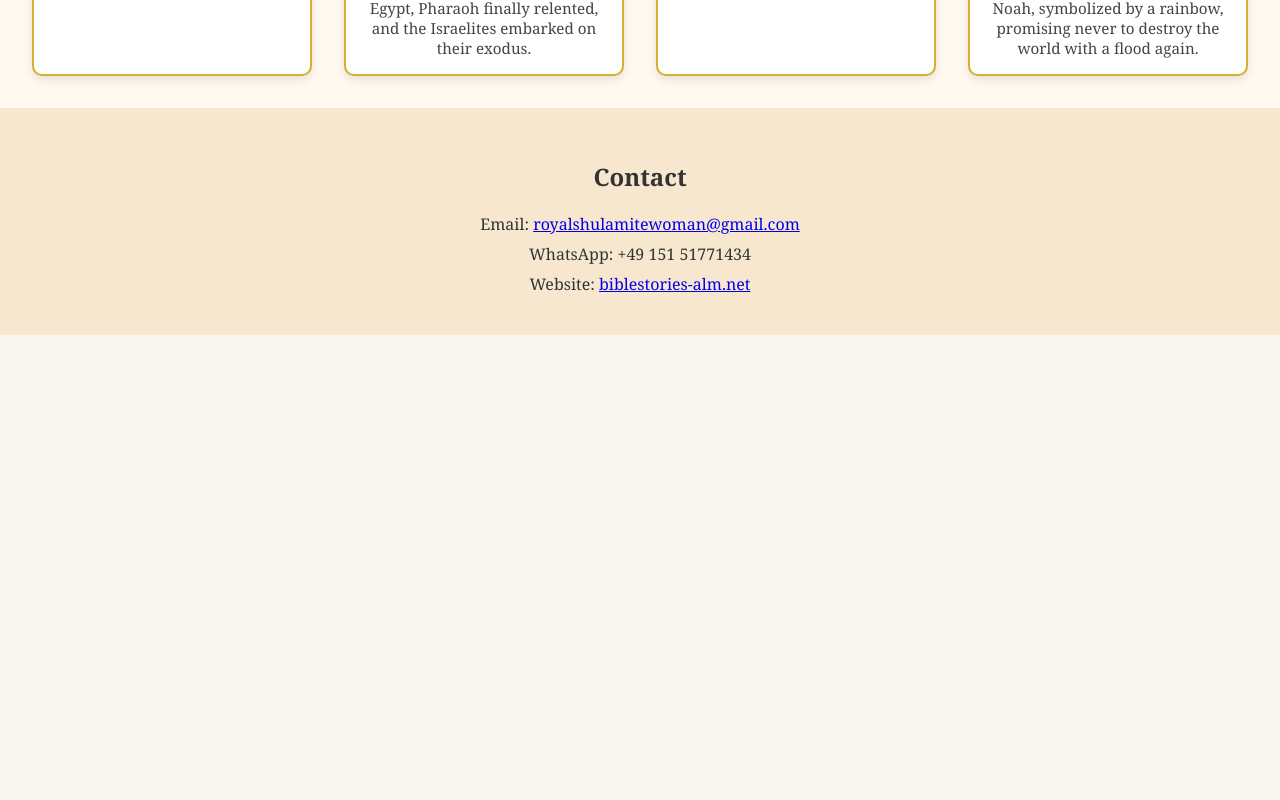
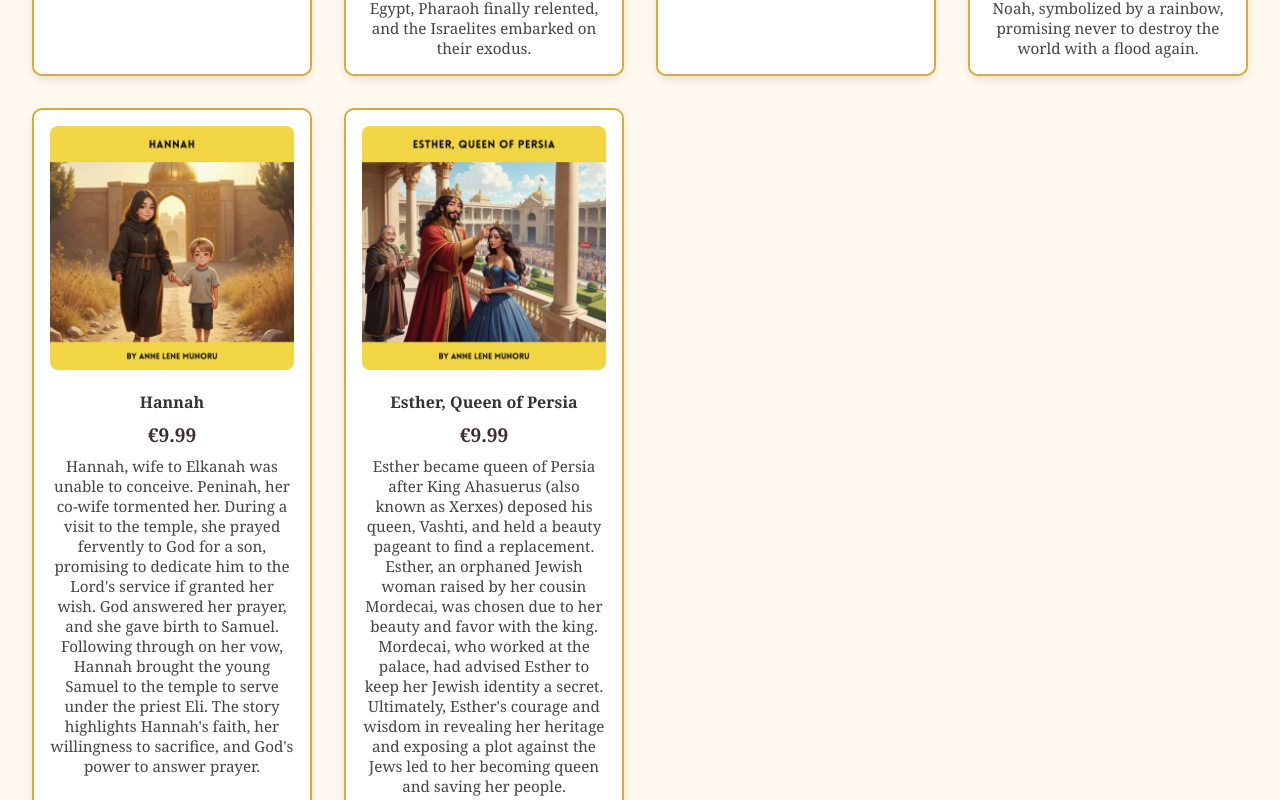
Before and after one commit to royalshulamitewoman/biblestories-alm.net, a plain HTML site: page index.html in a window 1280 px wide. Shown: the part 1046-1846 px from the top of the page. Before the commit the page ends 1381 px from the top, so only its background shows below. Drawn offline with Linux system fonts and the light colour scheme.

Commit message:
Update index.html

```diff
--- a/index.html
+++ b/index.html
@@ -58,6 +58,10 @@
       margin-top: 0.5rem;
       color: #444;
     }
+    .book-link {
+      color: #d4af37;
+      text-decoration: none;
+    }
     .contact {
       background-color: #f7e7ce;
       padding: 2rem;
@@ -82,6 +86,7 @@
   </header>
 
   <section class="book-section">
+    <!-- Book 1 -->
     <div class="book">
       <img src="book-cover-print-Daniel and the den of lions.jpg" alt="Daniel and the Den of Lions">
       <div class="book-title">Daniel and the Den of Lions</div>
@@ -91,6 +96,7 @@
       </div>
     </div>
 
+    <!-- Book 2 -->
     <div class="book">
       <img src="book-cover-print-Moses.jpg" alt="Moses the Great Deliverer">
       <div class="book-title">Moses the Great Deliverer</div>
@@ -100,6 +106,7 @@
       </div>
     </div>
 
+    <!-- Book 3 -->
     <div class="book">
       <img src="book-cover-print-David and Goliath.jpg" alt="David and Goliath">
       <div class="book-title">David and Goliath</div>
@@ -109,6 +116,7 @@
       </div>
     </div>
 
+    <!-- Book 4 -->
     <div class="book">
       <img src="book-cover-print-Noah.jpg" alt="Noah and the Great Flood">
       <div class="book-title">Noah and the Great Flood</div>
@@ -117,6 +125,27 @@
         The Bible story of Noah's Ark tells how God, saddened by humanity's wickedness, decided to send a great flood to destroy all living creatures. However, God chose Noah, a righteous man, to be saved. He instructed Noah to build a massive ark, take his family and two of every animal on board, to preserve life. After 40 days and nights of torrential rain, the floodwaters covered the earth. The ark floated for many months, eventually coming to rest on Mount Ararat. After the floodwaters receded, Noah sent out a dove which returned with an olive branch, signaling the return of dry land. Noah, his family, and the animals then disembarked, and God established a covenant with Noah, symbolized by a rainbow, promising never to destroy the world with a flood again.
       </div>
     </div>
+
+    <!-- Book 5 -->
+    <div class="book">
+      <img src="book-cover-print-Hannah.jpg" alt="Hannah">
+      <div class="book-title">Hannah</div>
+      <div class="price-tag">€9.99</div>
+      <div class="book-description">
+        Hannah, wife to Elkanah was unable to conceive. Peninah, her co-wife tormented her. During a visit to the temple, she prayed fervently to God for a son, promising to dedicate him to the Lord's service if granted her wish. God answered her prayer, and she gave birth to Samuel. Following through on her vow, Hannah brought the young Samuel to the temple to serve under the priest Eli. The story highlights Hannah's faith, her willingness to sacrifice, and God's power to answer prayer.
+      </div>
+    </div>
+
+    <!-- Book 6 -->
+    <div class="book">
+      <img src="book-cover-print-Esther Queen of Persia.jpg" alt="Esther, Queen of Persia">
+      <div class="book-title">Esther, Queen of Persia</div>
+      <div class="price-tag">€9.99</div>
+      <div class="book-description">
+        Esther became queen of Persia after King Ahasuerus (also known as Xerxes) deposed his queen, Vashti, and held a beauty pageant to find a replacement. Esther, an orphaned Jewish woman raised by her cousin Mordecai, was chosen due to her beauty and favor with the king. Mordecai, who worked at the palace, had advised Esther to keep her Jewish identity a secret. Ultimately, Esther's courage and wisdom in revealing her heritage and exposing a plot against the Jews led to her becoming queen and saving her people.
+      </div>
+    </div>
+
   </section>
 
   <section class="contact">
```
